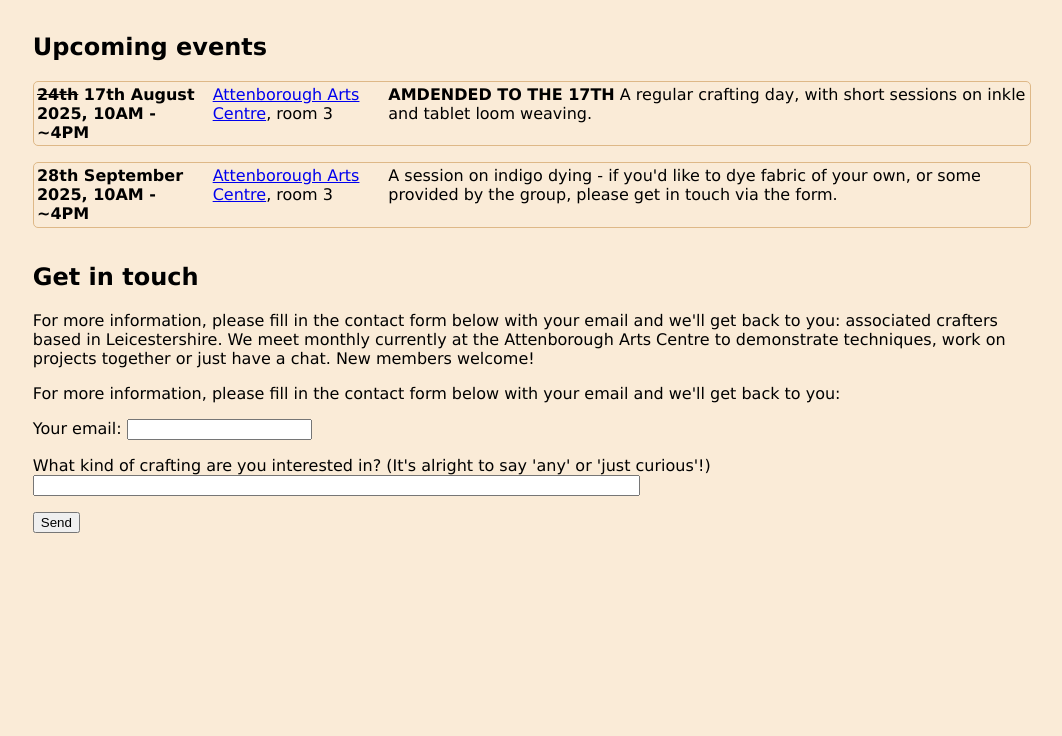
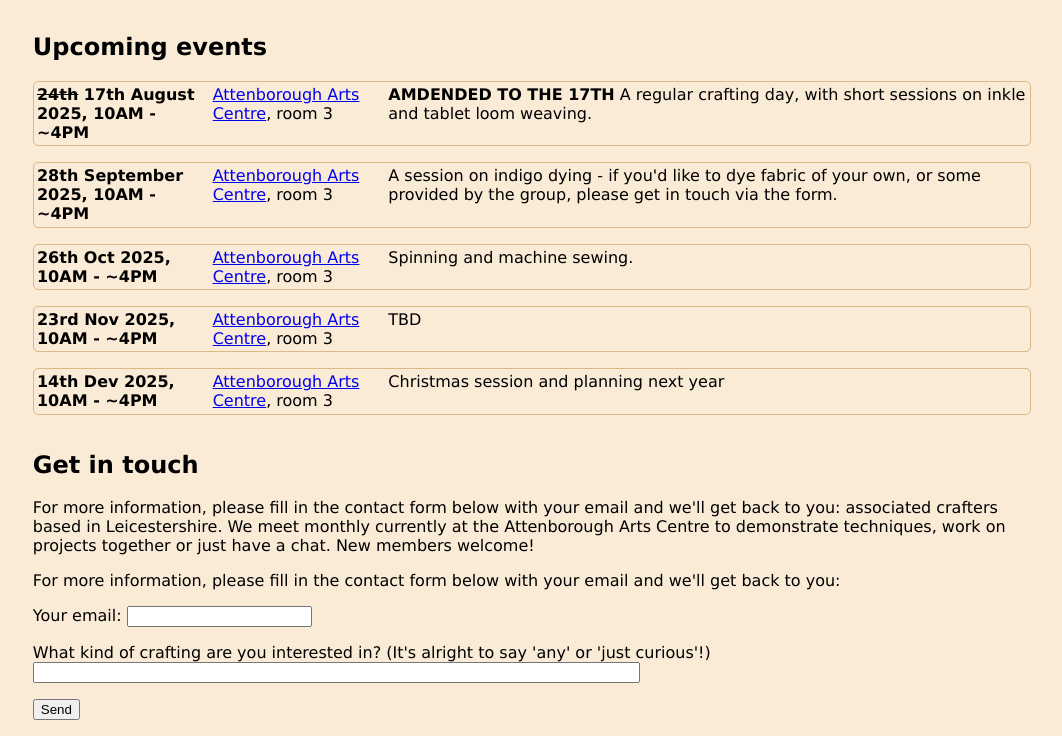
Before and after one commit to fossefibre/fossefibre.github.io, a plain HTML site: page index.html in a window 1280 px wide. Shown: the part 797-1533 px from the top of the page, without its empty margins (108-1170 px from the left). Before the commit the page ends 1346 px from the top, so only its background shows below. Drawn offline with Linux system fonts and the light colour scheme.

Commit message:
Adding dates for the rest of the year

```diff
--- a/index.html
+++ b/index.html
@@ -52,6 +52,35 @@
             or some provided by the group, please get in touch via the form.
           </div>
         </div>
+        <div class="event">
+          <div class="date">26th Oct 2025, 10AM - ~4PM</div>
+          <div class="location">
+            <a href="https://attenborougharts.com/visit/"
+              >Attenborough Arts Centre</a
+            >, room 3
+          </div>
+          <div class="description">Spinning and machine sewing.</div>
+        </div>
+        <div class="event">
+          <div class="date">23rd Nov 2025, 10AM - ~4PM</div>
+          <div class="location">
+            <a href="https://attenborougharts.com/visit/"
+              >Attenborough Arts Centre</a
+            >, room 3
+          </div>
+          <div class="description">TBD</div>
+        </div>
+        <div class="event">
+          <div class="date">14th Dev 2025, 10AM - ~4PM</div>
+          <div class="location">
+            <a href="https://attenborougharts.com/visit/"
+              >Attenborough Arts Centre</a
+            >, room 3
+          </div>
+          <div class="description">
+            Christmas session and planning next year
+          </div>
+        </div>
       </div>
     </div>
     <div class="contact">
```
